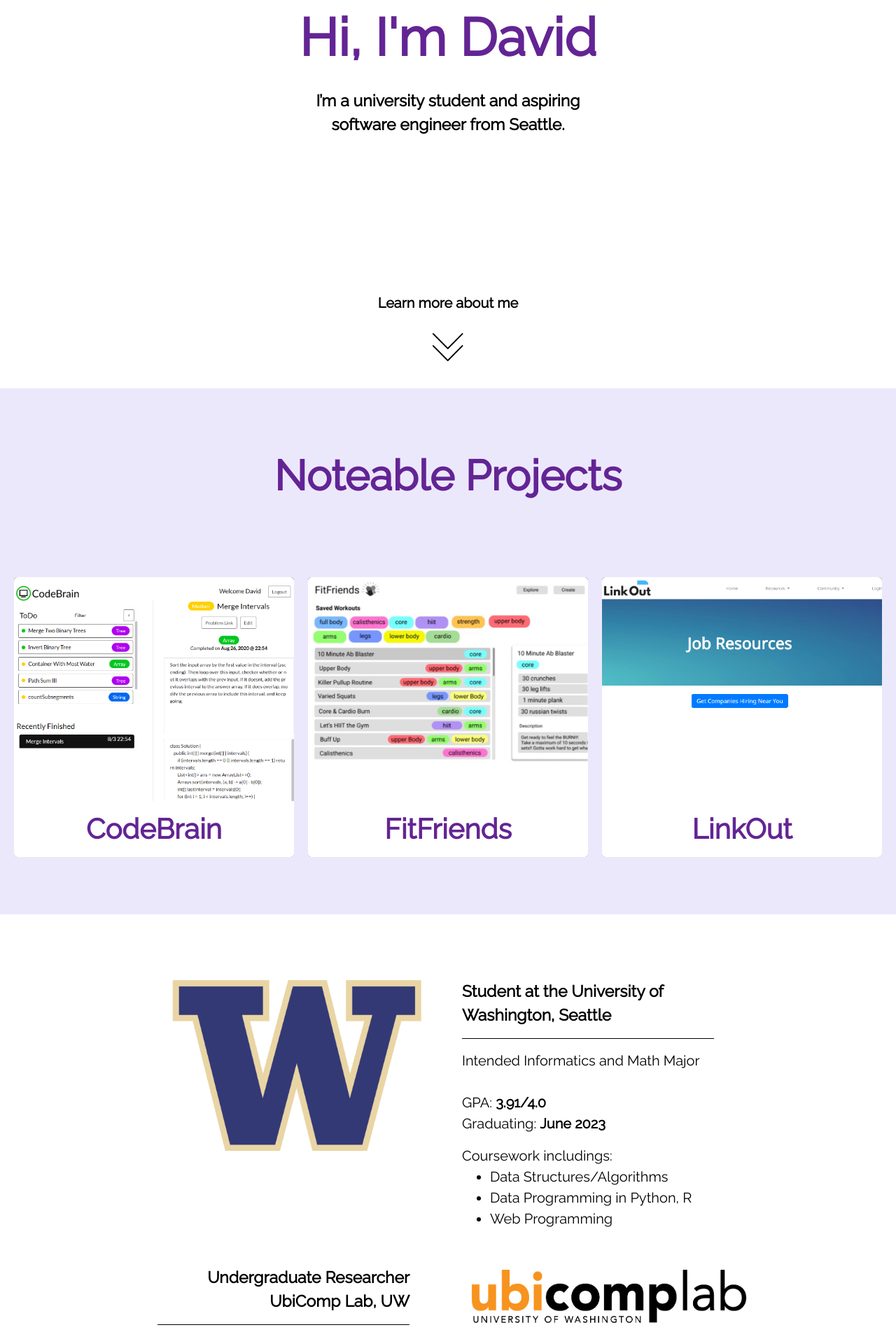
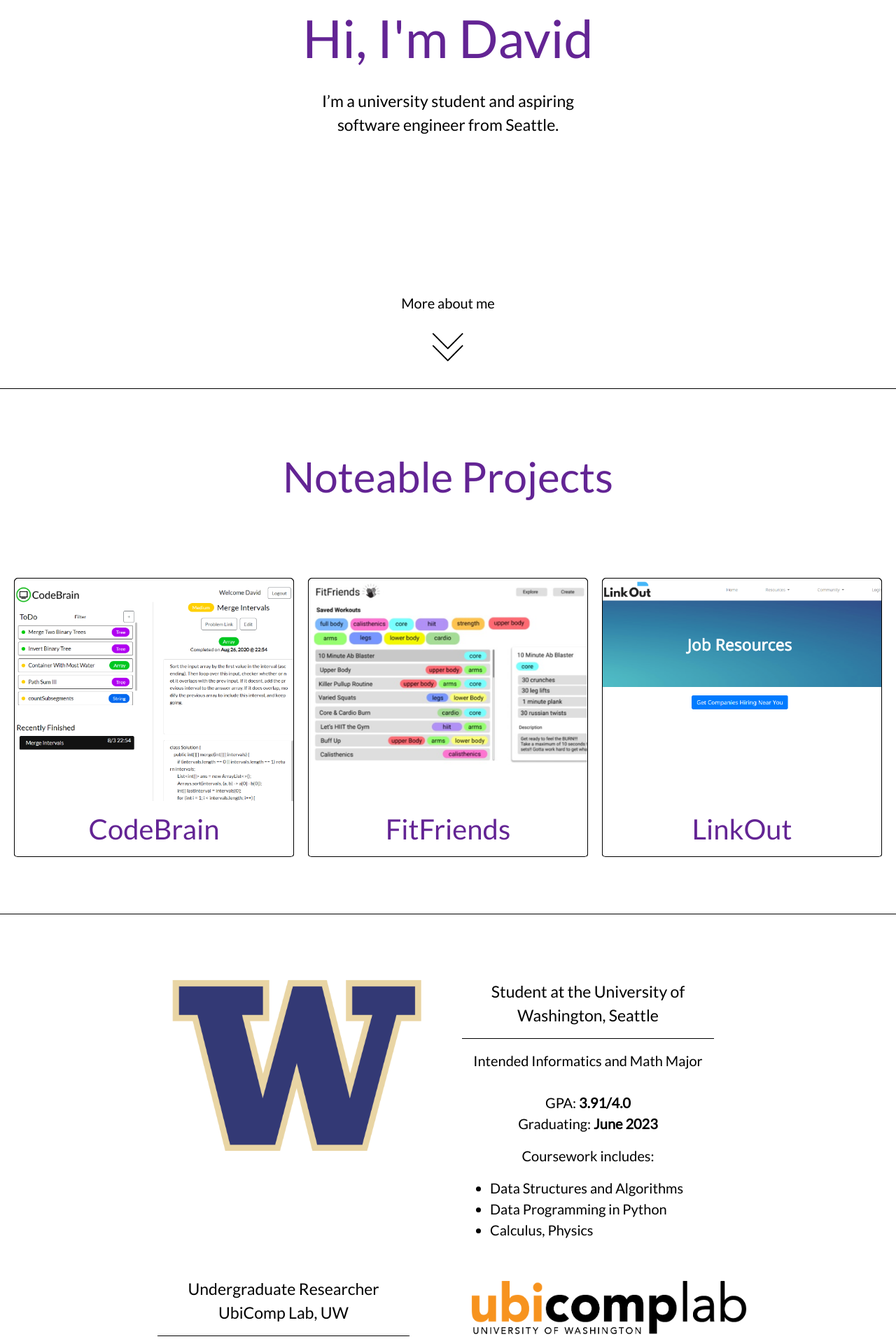
Before and after one commit to thedavl/davl.info, a Vue app in the folder frontend/: page / in a window 1280 px wide. Shown: the part 260-2174 px from the top of the page at 70% size. Built offline with nearby package versions, Linux system fonts and the light colour scheme; no server answers; the HTML template or start-up script is replaced by a standard one.

Commit message:
reformatting front page

```diff
--- a/frontend/src/App.vue
+++ b/frontend/src/App.vue
@@ -28,10 +28,10 @@
 </script>
 
 <style>
-@import url('https://fonts.googleapis.com/css2?family=Raleway&display=swap');
+@import url('https://fonts.googleapis.com/css2?family=Lato&display=swap');
 
 #app {
-  font-family: "Raleway", sans-serif;
+  font-family: "Lato", sans-serif;
   color: black;
   background-color: #FFFFFF;
 }
--- a/frontend/src/components/AcademicsComponent.vue
+++ b/frontend/src/components/AcademicsComponent.vue
@@ -9,7 +9,7 @@
                             src="@/assets/uw.png"/>
                     </div>
                     <div class="text-box">
-                        <p class="desc-container align-left" id="student">
+                        <p class="desc-container" id="student">
                             Student at the University of Washington, Seattle
                         </p>
                         <p class="sub-desc-container" id="coursework">
@@ -17,20 +17,22 @@
                             GPA: <strong>3.91/4.0</strong> <br> Graduating: <strong>June 2023</strong>
                         </p>
                         <p class="sub-desc-container" id="coursework">
-                        Coursework includings: <br>
-                        <ul>
-                        <li>Data Structures/Algorithms</li>
-                        <li>Data Programming in Python, R</li>
-                        <li>Web Programming</li>
-                        </ul>
+                            Coursework includes: <br>
+                            <div class="bullets">
+                                <ul>
+                                    <li>Data Structures and Algorithms</li>
+                                    <li>Data Programming in Python</li>
+                                    <li>Calculus, Physics</li>
+                                </ul>
+                            </div>
                         </p>
                     </div>
                 </div>
                 <div class="flex-container">
                     <div class="text-box">
-                        <p class="desc-container align-right">
+                        <p class="desc-container">
                             Undergraduate Researcher UbiComp Lab, UW</p>
-                        <p class="sub-desc-container align-right">
+                        <p class="sub-desc-container">
                         <strong>I've built a user-facing survey website and internal annotation site for my research lab.</strong> <br><br>
                         I work on the lab's COVID/Respiratory illness project. We're developing tools for physicians to monitor their patient's respiratory condition,
                         through analysis of their coughs.
@@ -44,6 +46,7 @@
                     </div>
                 </div>
         </div>
+        <br><br>
     </div>
 </template>
 
@@ -54,5 +57,13 @@
 </script>
 
 <style scoped>
-
+#coursework {
+  margin-left: 40px;
+}
+.bullets {
+    text-align: left;
+    width: 320px;
+    margin: 0 auto;
+    font-size: 20px;
+}
 </style>
--- a/frontend/src/components/ProjectsComponent.vue
+++ b/frontend/src/components/ProjectsComponent.vue
@@ -73,6 +73,7 @@
     height: 400px;
     margin: 10px 10px 0 10px;
     border-radius: 5px;
+    border: 1px solid black;
 }
 .project-card img {
     transition: 0.5s ease;
@@ -96,7 +97,6 @@
     transform: translate(-50%, -50%);
     transition: 0.5s ease;
     opacity: 0;
-    font-weight: normal;
     z-index: 10;
     text-align: left;
 }
@@ -113,6 +113,9 @@
     width: 400px;
     border-radius: 0 0 5px 5px;
     background-color: white;
+    border-right: 1px solid black;
+    border-left: 1px solid black;
+    border-bottom: 1px solid black;
     position: absolute;
     top: 90.1%;
     left: 50%;
--- a/frontend/src/components/SkillsComponent.vue
+++ b/frontend/src/components/SkillsComponent.vue
@@ -116,6 +116,7 @@
                       </div>
                   </div>
               </div>
+              <br><br>
     </div>
 </template>
 
--- a/frontend/src/views/Home.vue
+++ b/frontend/src/views/Home.vue
@@ -3,7 +3,7 @@
         <div>
             <div class="page">
                 <div class="fade-container">
-                  <p class="scroll-txt">Learn more about me</p>
+                  <p class="scroll-txt">More about me</p>
                   <img class="scroll-down" src="@/assets/downarrow.png"/>
                 </div>
                 <div class="fade-container" id="title">
@@ -67,14 +67,14 @@
             } else {
                 this.showScrollUp = false;
             }
-            if (window.scrollY > 1400) {
+            if (window.scrollY > 1200) {
                 this.SP2 = true;
                 this.showScrollUp = true
             }
-            if (window.scrollY > 2400) {
+            if (window.scrollY > 2000) {
                 this.SP3 = true;
             }
-            if (window.scrollY > 3200) {
+            if (window.scrollY > 2600) {
                 this.SP4 = true;
             }
         },
@@ -115,7 +115,9 @@
 }
 
 .background-purp {
-  background-color: #ece8fc;
+  /* background-color: #ece8fc; */
+  border-top: 1px solid black;
+  border-bottom: 1px solid black;
 }
 
 .center {
@@ -139,7 +141,6 @@
 .desc-container {
   max-width: 360px;
   font-size: 23px;
-  font-weight: bold;
   padding-bottom: 15px;
   border-bottom: 1.5px solid black;
   margin-top: 6px;
@@ -168,7 +169,6 @@
 #link-center {
   color: #632494;
   font-size: 60px;
-  font-weight: bold;
   width: 100%;
   margin: 0 auto;
   padding-top: 80px;
@@ -217,22 +217,15 @@
   margin-left: 40px;
 }
 
-#coursework {
-  margin-left: 40px;
-  text-align: left;
-}
-
 .container-title {
     text-align: center;
     color: #632494;
     font-size: 75px;
-    font-weight: bold;
 }
 
 .container-sub-title {
     text-align: center;
     font-size: 23px;
-    font-weight: bold;
     max-width: 380px;
     margin: 0 auto;
 }
@@ -264,7 +257,6 @@
 
 .scroll-txt {
   font-size: 20px;
-  font-weight: bold;
   width: 100%;
   position: absolute;
   bottom: 12%;
--- a/frontend/webpack-stats.json
+++ b/frontend/webpack-stats.json
@@ -1 +1 @@
-{"status":"done","publicPath":"/static/","chunks":{"app":[{"name":"bundle.css","publicPath":"/static/bundle.css","path":"C:\\Users\\super\\Code\\Portfolio\\davl.info\\frontend\\dist\\bundle.css"},{"name":"bundle.js","publicPath":"/static/bundle.js","path":"C:\\Users\\super\\Code\\Portfolio\\davl.info\\frontend\\dist\\bundle.js"},{"name":"bundle.css.map","publicPath":"/static/bundle.css.map","path":"C:\\Users\\super\\Code\\Portfolio\\davl.info\\frontend\\dist\\bundle.css.map"},{"name":"bundle.js.map","publicPath":"/static/bundle.js.map","path":"C:\\Users\\super\\Code\\Portfolio\\davl.info\\frontend\\dist\\bundle.js.map"}]}}
+{"status":"done","publicPath":"/static/","chunks":{"app":[{"name":"bundle.css","publicPath":"/static/bundle.css","path":"C:\\Users\\theda\\Code\\Portfolio\\davl.info\\frontend\\dist\\bundle.css"},{"name":"bundle.js","publicPath":"/static/bundle.js","path":"C:\\Users\\theda\\Code\\Portfolio\\davl.info\\frontend\\dist\\bundle.js"},{"name":"app.e291597cbf9b9e1734e5.hot-update.js","publicPath":"/static/app.e291597cbf9b9e1734e5.hot-update.js","path":"C:\\Users\\theda\\Code\\Portfolio\\davl.info\\frontend\\dist\\app.e291597cbf9b9e1734e5.hot-update.js"}]},"error":"ModuleError","message":"Module Error (from ./node_modules/vue-loader/lib/loaders/templateLoader.js):\n(Emitted value instead of an instance of Error) \n\n  Errors compiling template:\n\n  tag <li> has no matching end tag.\n\n  22 |                          <ul>\n  23 |                              <li>Data Structures and Algorithms</li>\n  24 |                              <li>Data Programming in Python<li>\n     |                                                            ^^^^\n  25 |                          </ul>\n  26 |                      </div>\n"}
```
